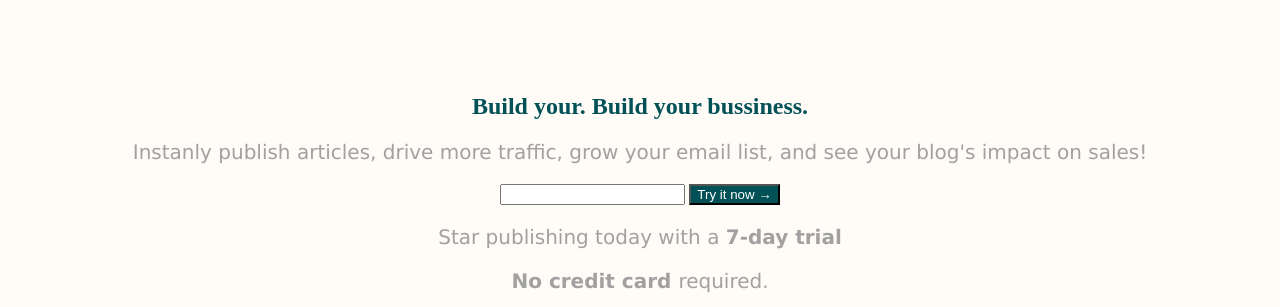
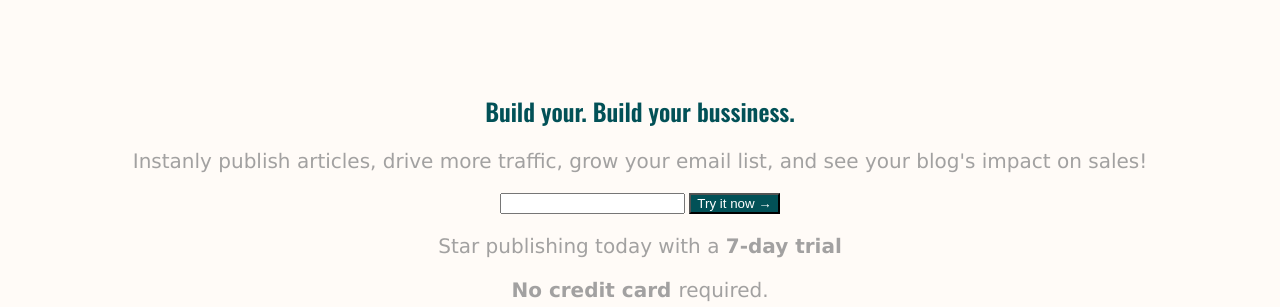
Before and after one commit to AlexxCepeda/Fase1_Sesion1, a plain HTML site: page index.html in a window 1280 px wide. Shown: the part 132-439 px from the top of the page. Drawn offline with nearby package versions, Linux system fonts and the light colour scheme.

Commit message:
Reto Fonts Sesion 2

```diff
--- a/index.html
+++ b/index.html
@@ -7,6 +7,11 @@
     <meta name="viewport" content="width=device-width, initial-scale=1.0">
     <title>Matcha</title>
     <link rel="stylesheet" href="styles.css">
+    <link rel="preconnect" href="https://fonts.googleapis.com">
+    <link rel="preconnect" href="https://fonts.gstatic.com" crossorigin>
+    <link
+        href="https://fonts.googleapis.com/css2?family=Open+Sans&family=Oswald:wght@600&family=PT+Sans:wght@400;700&display=swap"
+        rel="stylesheet">
 </head>
 
 <body>
--- a/styles.css
+++ b/styles.css
@@ -5,6 +5,7 @@
 h1 {
     color: #025157;
     text-align: center;
+    font-family: 'Oswald';
 }
 
 p {
@@ -26,7 +27,7 @@
     margin: 40px 20px 0;
     font-size: 0;
     height: 45px;
-
+    vertical-align: middle;
 }
 
 .logo {
@@ -49,7 +50,7 @@
     font-size: 16px;
     line-height: 45px;
     height: 100%;
-    vertical-align: middle;
+    /* vertical-align: middle; */
 
 }
 
```
